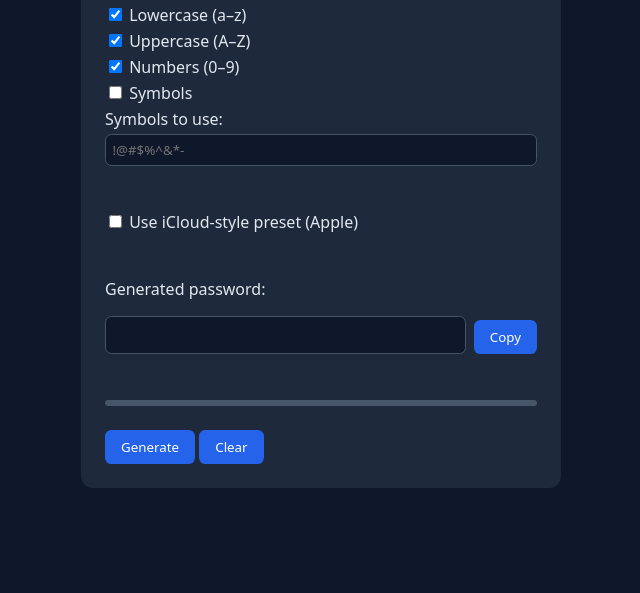
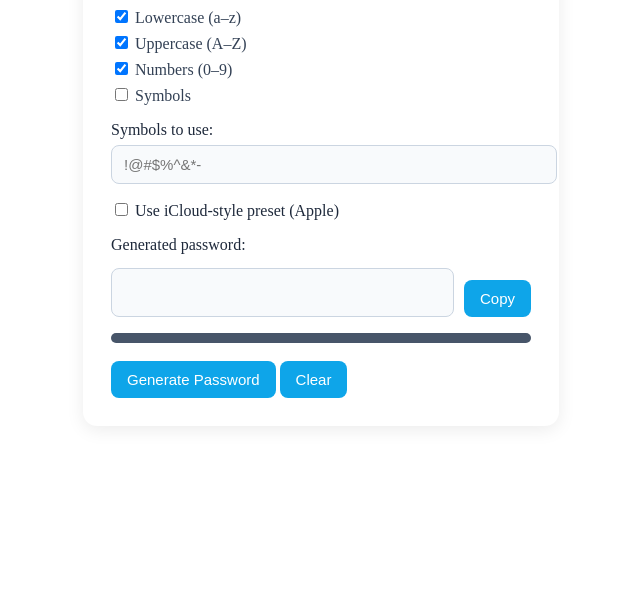
Before and after one commit to mytherapy-coding/Password-Generator, a plain HTML site: page index.html in a window 1280 px wide. Shown: the part 207-800 px from the top of the page, without its empty margins (319-959 px from the left). Drawn offline with Linux system fonts and the light colour scheme.

Commit message:
Apply UI polish according to project design guidelines (Step 10.1)

```diff
--- a/index.html
+++ b/index.html
@@ -53,8 +53,7 @@
     <div id="strengthBar"></div>
 
     <!-- Actions -->
-    <button id="generate" disabled>Generate</button>
-
+    <button id="generate">Generate Password</button>
     <button id="clear">Clear</button>
   </main>
 
--- a/style.css
+++ b/style.css
@@ -1,99 +1,123 @@
-/* Basic reset */
-* {
-  box-sizing: border-box;
-  font-family: system-ui, -apple-system, BlinkMacSystemFont, sans-serif;
+/* --- Polished Modern UI (matches project description) --- */
+
+/* Layout container */
+.container {
+  max-width: 420px;
+  margin: 40px auto;
+  padding: 28px;
+  background: #ffffff;
+  border-radius: 14px;
+  box-shadow: 0 4px 18px rgba(0, 0, 0, 0.08);
 }
 
-body {
-  margin: 0;
-  padding: 2rem;
-  background: #0f172a;
-  color: #e2e8f0;
+/* Title */
+h1 {
+  font-size: 26px;
+  font-weight: 600;
+  margin-bottom: 22px;
+  color: #0f172a;
+  text-align: center;
 }
 
-.container {
-  max-width: 480px;
-  margin: 0 auto;
-  background: #1e293b;
-  padding: 1.5rem;
-  border-radius: 0.75rem;
-}
-
-h1 {
-  margin-top: 0;
-  margin-bottom: 1rem;
-  font-size: 1.6rem;
-  color: #f1f5f9;
+/* Labels */
+label {
+  display: block;
+  margin-top: 16px;
+  font-weight: 500;
+  color: #1e293b;
 }
 
 /* Inputs */
-label {
-  display: block;
-  margin-bottom: 0.75rem;
+input[type="number"],
+input[type="text"] {
+  margin-top: 6px;
+  padding: 10px 12px;
+  width: 100%;
+  border: 1px solid #cbd5e1;
+  border-radius: 8px;
+  background: #f8fafc;
+  font-size: 15px;
+  transition: border 0.2s ease, box-shadow 0.2s ease;
 }
 
-input[type="number"],
-input[type="text"] {
-  width: 100%;
-  padding: 0.4rem;
-  margin-top: 0.25rem;
-  border-radius: 0.4rem;
-  border: 1px solid #475569;
-  background: #0f172a;
-  color: #e2e8f0;
+input[type="number"]:focus,
+input[type="text"]:focus {
+  border-color: #0ea5e9;
+  box-shadow: 0 0 0 3px rgba(14, 165, 233, 0.25);
+  outline: none;
 }
 
 /* Checkboxes */
 .checkboxes label {
-  display: block;
-  margin-bottom: 0.25rem;
-}
-
-/* Buttons */
-button {
-  padding: 0.5rem 1rem;
-  border-radius: 0.4rem;
-  border: none;
-  cursor: pointer;
-  margin-top: 0.5rem;
-  background: #2563eb;
-  color: white;
-}
-
-button:disabled {
-  background: #475569;
-  cursor: not-allowed;
+  margin: 6px 0;
+  font-weight: 400;
+  color: #334155;
 }
 
 /* Password row */
 .password-row {
   display: flex;
-  gap: 0.5rem;
-  margin-bottom: 0.5rem;
+  gap: 10px;
+  margin-top: 8px;
 }
 
 .password-row input {
   flex: 1;
 }
 
+/* Buttons */
+button {
+  margin-top: 18px;
+  padding: 10px 16px;
+  border: none;
+  border-radius: 8px;
+  background: #0ea5e9;
+  color: white;
+  font-size: 15px;
+  font-weight: 500;
+  cursor: pointer;
+  transition: background 0.2s ease, transform 0.1s ease;
+}
+
+button:hover:not(:disabled) {
+  background: #0284c7;
+}
+
+button:active:not(:disabled) {
+  transform: scale(0.97);
+}
+
+button:disabled {
+  background: #94a3b8;
+  cursor: not-allowed;
+}
+
+/* Strength label */
+#strengthLabel {
+  margin-top: 14px;
+  font-weight: 500;
+  color: #1e293b;
+}
+
 /* Strength bar */
 #strengthBar {
-  height: 6px;
+  height: 10px;
   width: 100%;
   background: #475569;
-  border-radius: 4px;
-  margin-bottom: 1rem;
+  border-radius: 6px;
+  margin-top: 6px;
+  transition: background 0.3s ease;
 }
 
-/* Error + info messages */
+/* Error + info text */
 .error {
-  color: #f87171;
-  font-size: 0.9rem;
-  min-height: 1rem;
+  color: #ef4444;
+  font-size: 14px;
+  margin-top: 4px;
 }
 
 .info {
-  color: #38bdf8;
-  font-size: 0.9rem;
-  min-height: 1rem;
+  color: #0ea5e9;
+  font-size: 14px;
+  margin-top: 4px;
 }
```
